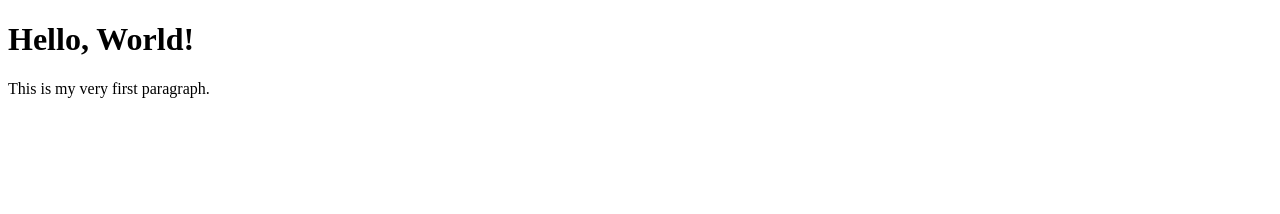
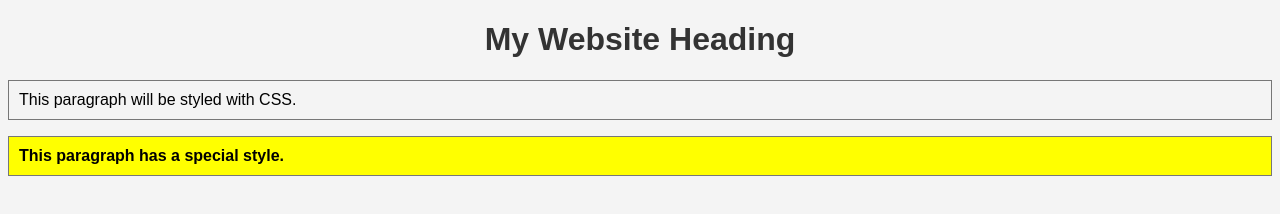
Before and after one commit to Abhishek4554-byte/Aditya, a plain HTML site: page index.html in a window 1280 px wide. Drawn offline with Linux system fonts and the light colour scheme.

Commit message:
Update index.html

```diff
--- a/index.html
+++ b/index.html
@@ -1,12 +1,13 @@
 <!DOCTYPE html>
 <html>
 <head>
-    <title>My First Web Page</title>
+    <title>My Styled Page</title>
+    <!-- Link to the external stylesheet -->
+    <link rel="stylesheet" href="style.css">
 </head>
 <body>
-
-    <h1>Hello, World!</h1>
-    <p>This is my very first paragraph.</p>
-
+    <h1>My Website Heading</h1>
+    <p>This paragraph will be styled with CSS.</p>
+    <p class="highlight">This paragraph has a special style.</p>
 </body>
 </html>
```
